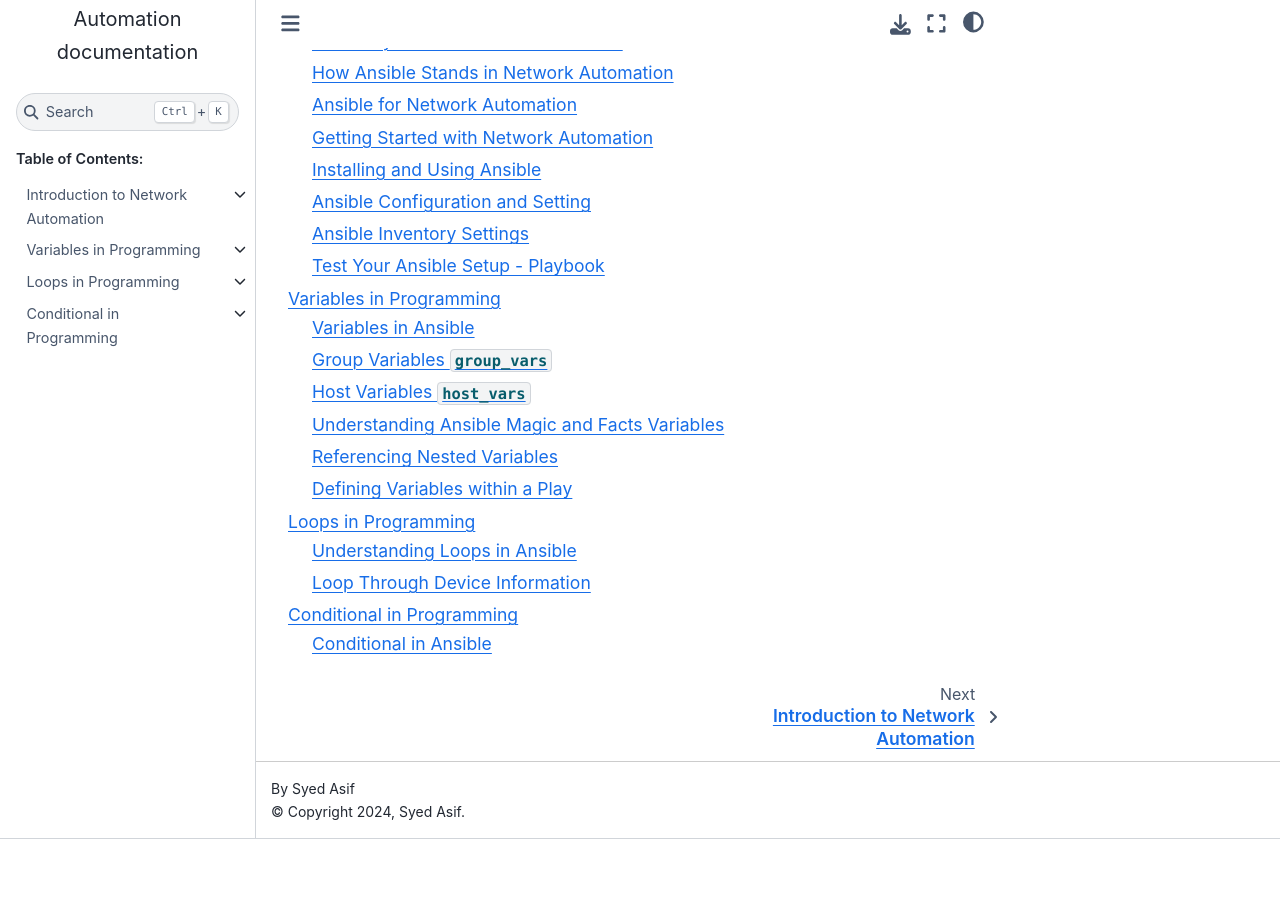
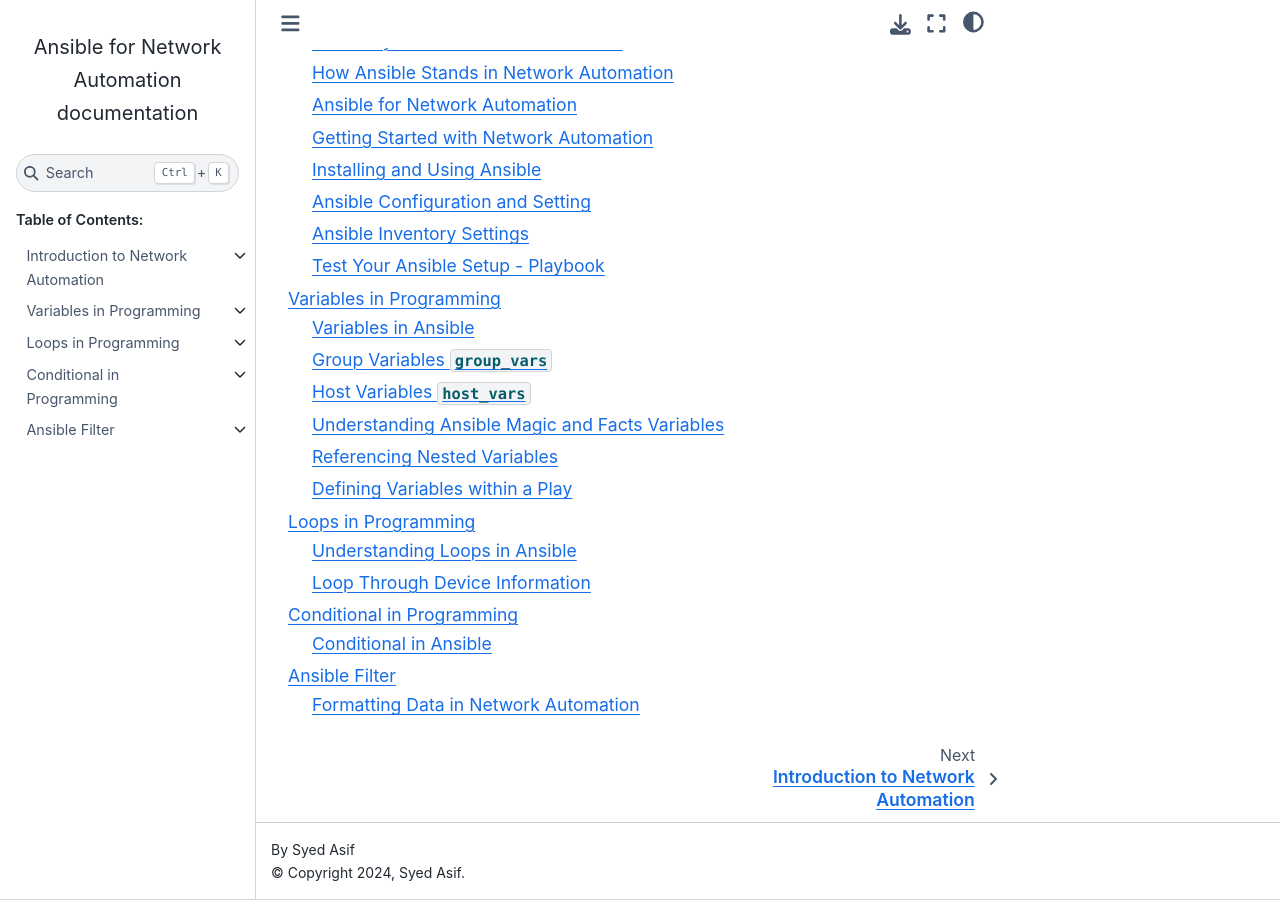
Before and after one commit to sydasif/ansible-cbt-lab, a Sphinx documentation site: the page built from docs/source/index.md, in a window 1280 px wide and 900 px high, scrolled down 943 px. Built offline with Sphinx 7.4.7 and the Sphinx Book theme 1.1.4, drawn with Linux system fonts in a browser that asks for light colours; before the commit the page ends 1782 px from its top, so only the background shows below that.

Commit message:
Add filter chapter to main index

````diff
--- a/docs/source/index.md
+++ b/docs/source/index.md
@@ -39,4 +39,5 @@
 02_variables/index
 03_loop/index
 04_conditional/index
+05_filter/index
 ```
````
